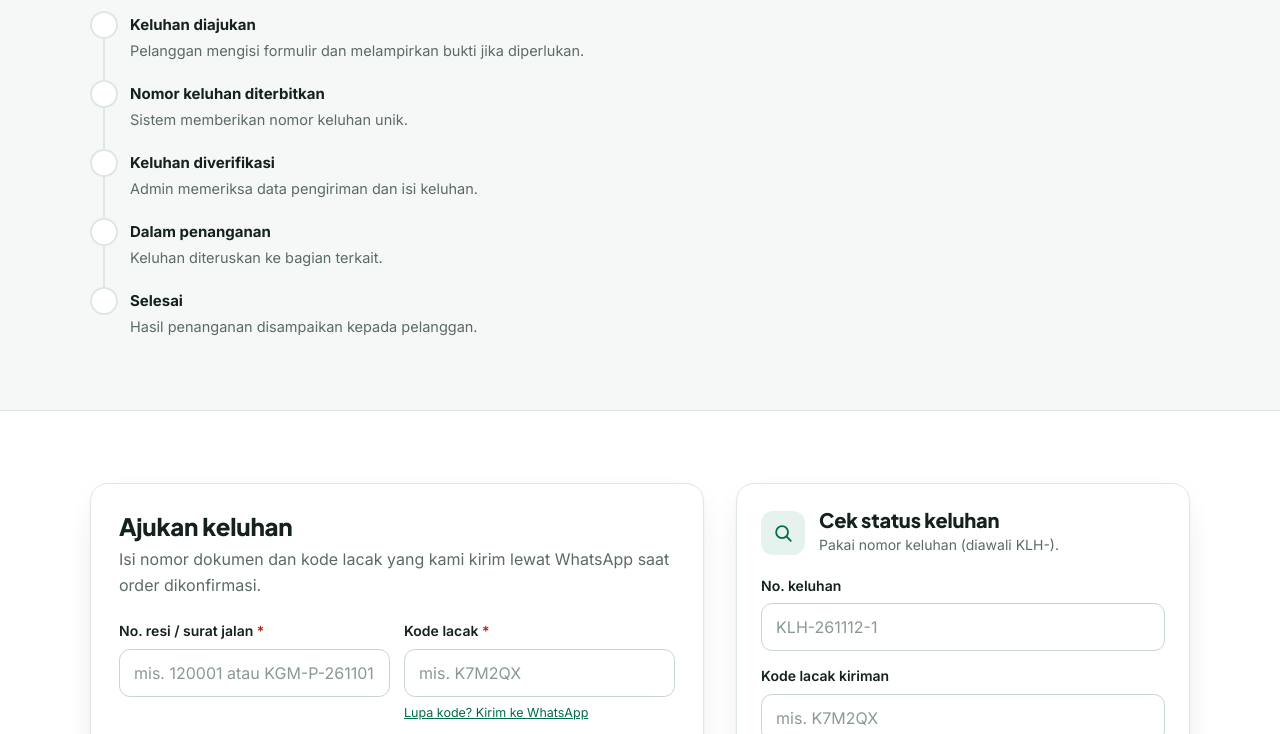
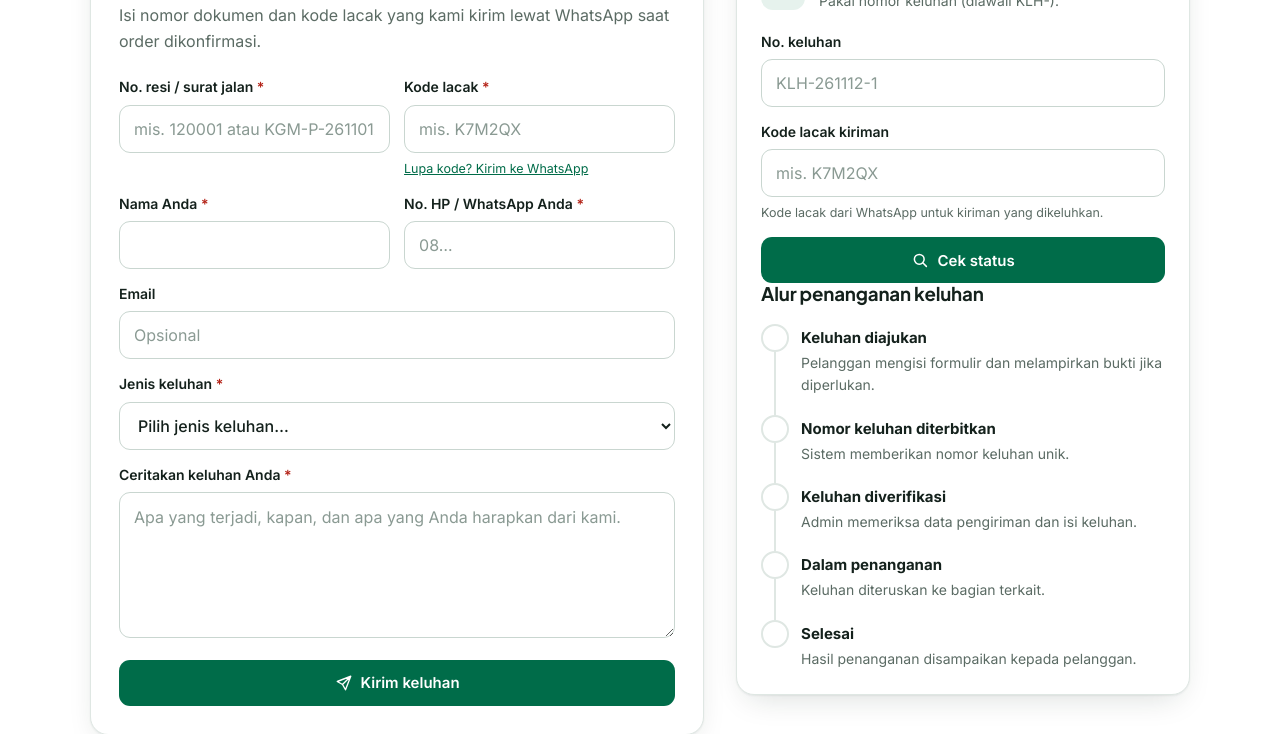
Before and after one commit to yogendc/kagumi-web, a plain HTML site: page keluhan.html in a window 1280 px wide. Shown: the part 605-1339 px from the top of the page. Drawn offline with Linux system fonts and the light colour scheme; no server answers.

Commit message:
website 4.6.19

```diff
--- a/keluhan.html
+++ b/keluhan.html
@@ -13,7 +13,7 @@
   <link rel="preconnect" href="https://fonts.googleapis.com">
   <link rel="preconnect" href="https://fonts.gstatic.com" crossorigin>
   <link href="https://fonts.googleapis.com/css2?family=Inter:wght@400;500;600;700&family=Plus+Jakarta+Sans:wght@600;700;800&display=swap" rel="stylesheet">
-  <link rel="stylesheet" href="css/style.css?v=4.6.18">
+  <link rel="stylesheet" href="css/style.css?v=4.6.19">
   <script>(function(){try{if(matchMedia('(prefers-reduced-motion: reduce)').matches)return;var d=document.documentElement;d.classList.add('anim');setTimeout(function(){if(!window.__kgmAnim)d.classList.add('anim-off')},3000)}catch(e){}})()</script>
 </head>
 <body data-page="keluhan">
@@ -69,18 +69,6 @@
   </div>
 </section>
 
-<section class="sec sec-alt">
-  <div class="wrap">
-    <div class="sec-head"><h2>Alur penanganan keluhan</h2></div>
-    <ol class="steps">
-      <li class="step"><span class="dot">1</span><div><b>Keluhan diajukan</b><span class="muted" style="display:block;font-size:14.5px">Pelanggan mengisi formulir dan melampirkan bukti jika diperlukan.</span></div></li>
-      <li class="step"><span class="dot">2</span><div><b>Nomor keluhan diterbitkan</b><span class="muted" style="display:block;font-size:14.5px">Sistem memberikan nomor keluhan unik.</span></div></li>
-      <li class="step"><span class="dot">3</span><div><b>Keluhan diverifikasi</b><span class="muted" style="display:block;font-size:14.5px">Admin memeriksa data pengiriman dan isi keluhan.</span></div></li>
-      <li class="step"><span class="dot">4</span><div><b>Dalam penanganan</b><span class="muted" style="display:block;font-size:14.5px">Keluhan diteruskan ke bagian terkait.</span></div></li>
-      <li class="step"><span class="dot">5</span><div><b>Selesai</b><span class="muted" style="display:block;font-size:14.5px">Hasil penanganan disampaikan kepada pelanggan.</span></div></li>
-    </ol>
-  </div>
-</section>
 <section class="sec">
   <div class="wrap klh-wrap">
     <div class="form-card" id="ajukan">
@@ -126,6 +114,16 @@
         <button class="btn btn-primary btn-block" id="sBtn" type="submit"><svg><use href="#i-search"/></svg><span>Cek status</span></button>
         <p class="t-msg" id="sMsg" role="alert" hidden></p>
       </form>
+      <div class="alur-klh">
+        <h3>Alur penanganan keluhan</h3>
+        <ol class="steps">
+          <li class="step"><span class="dot">1</span><div><b>Keluhan diajukan</b><span class="muted" style="display:block;font-size:14px">Pelanggan mengisi formulir dan melampirkan bukti jika diperlukan.</span></div></li>
+          <li class="step"><span class="dot">2</span><div><b>Nomor keluhan diterbitkan</b><span class="muted" style="display:block;font-size:14px">Sistem memberikan nomor keluhan unik.</span></div></li>
+          <li class="step"><span class="dot">3</span><div><b>Keluhan diverifikasi</b><span class="muted" style="display:block;font-size:14px">Admin memeriksa data pengiriman dan isi keluhan.</span></div></li>
+          <li class="step"><span class="dot">4</span><div><b>Dalam penanganan</b><span class="muted" style="display:block;font-size:14px">Keluhan diteruskan ke bagian terkait.</span></div></li>
+          <li class="step"><span class="dot">5</span><div><b>Selesai</b><span class="muted" style="display:block;font-size:14px">Hasil penanganan disampaikan kepada pelanggan.</span></div></li>
+        </ol>
+      </div>
       <div class="t-result" id="sResult" hidden aria-live="polite"></div>
     </div>
   </div>
@@ -156,7 +154,7 @@
 </footer>
 <a class="wa-float" data-wa data-wa-text="umum" hidden aria-label="Chat WhatsApp"><svg><use href="#i-wa"/></svg></a>
 
-<script src="js/config.js?v=4.6.18"></script>
-<script src="js/web.js?v=4.6.18"></script>
+<script src="js/config.js?v=4.6.19"></script>
+<script src="js/web.js?v=4.6.19"></script>
 </body>
 </html>
```
Also changed, not shown: galeri.html (+3 -3 lines), index.html (+3 -3 lines), kontak.html (+3 -3 lines), lacak.html (+3 -3 lines), layanan.html (+3 -3 lines), portofolio.html (+3 -3 lines), tentang.html (+3 -3 lines), 1 other file.
